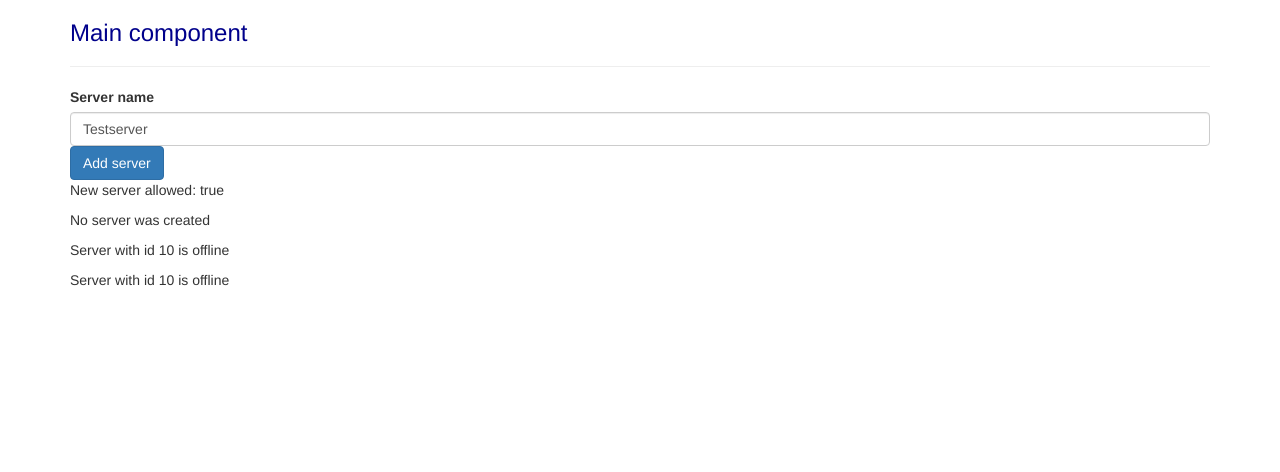
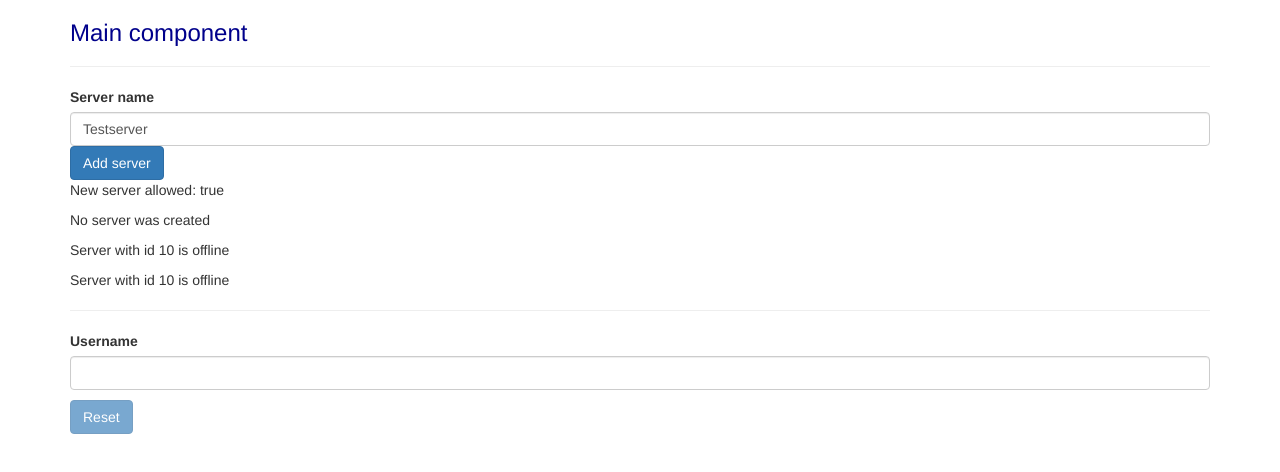
Before and after one commit to MitchellvanR/AngularCompleteGuide, an Angular app: page / in a window 1280 px wide. Shown: the top 472 px of the page. Built offline with nearby package versions, Linux system fonts and the light colour scheme.

Commit message:
Exercise 2

```diff
--- a/src/app/servers/servers.component.html
+++ b/src/app/servers/servers.component.html
@@ -12,3 +12,14 @@
 <p>{{ serverCreationStatus }}</p>
 <app-server></app-server>
 <app-server></app-server>
+<hr>
+<label>Username</label>
+<input
+    type="text"
+    class="form-control"
+    [(ngModel)]="username">
+<p>{{ username }}</p>
+<button
+    class="btn btn-primary"
+    [disabled]="!checkAllowReset()"
+    (click)="onReset()">Reset</button>
--- a/src/app/servers/servers.component.ts
+++ b/src/app/servers/servers.component.ts
@@ -9,6 +9,8 @@ export class ServersComponent {
   allowNewServer = false;
   serverCreationStatus = 'No server was created';
   serverName = 'Testserver';
+  username = '';
+  allowUsernameReset = false;
 
   constructor() {
     setTimeout(() => {
@@ -23,4 +25,12 @@ export class ServersComponent {
   onCreateServer() {
     this.serverCreationStatus = 'Server was created! Name is ' + this.serverName;
   }
+
+  checkAllowReset() {
+    return this.username !== '';
+  }
+
+  onReset() {
+    this.username = '';
+  }
 }
```
